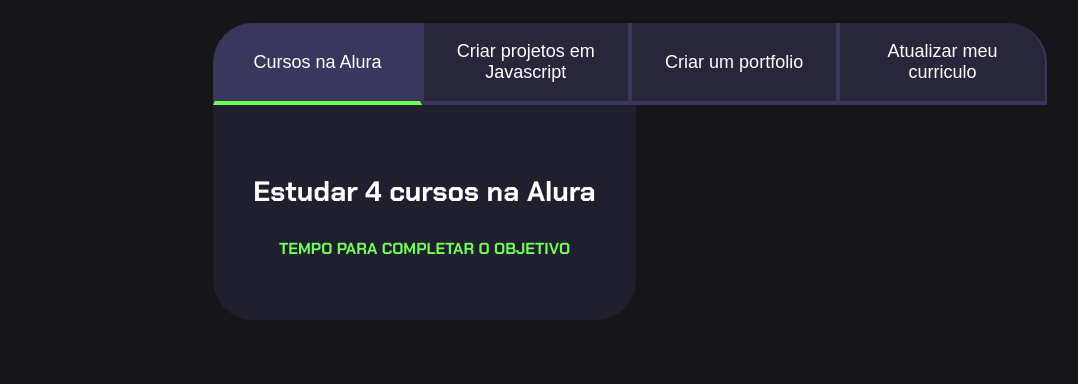
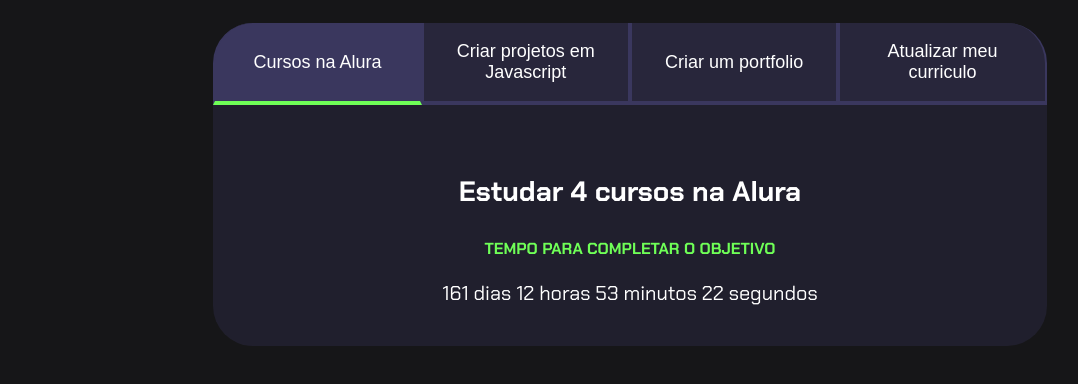
Before and after one commit to BeatryzBarbosa474/projeto-2024-2, a plain HTML site: page index.html in a window 1280 px wide. Shown: the part 80-464 px from the top of the page, without its empty margins (10-1088 px from the left). Drawn offline with Linux system fonts and the light colour scheme.

Commit message:
Add files via upload

```diff
--- a/index.html
+++ b/index.html
@@ -16,7 +16,6 @@
            <button class="botao">Criar um portfolio</button>
            <button class="botao">Atualizar meu curriculo</button>
        </div>
-       <div class="botoes">
        <div class="abas-textos">
         <div class="aba-conteudo ativo">
             <h3 class="aba-conteudo-titulo-principal">Estudar 4 cursos na Alura</h3>
--- a/main.js
+++ b/main.js
@@ -23,6 +23,7 @@
 const tempos = [tempoObjetivo1, tempoObjetivo2, tempoObjetivo3, tempoObjetivo4];
 
 
+
 function calculaTempo(tempoObjetivo) {
   let tempoAtual = new Date();
   let tempoFinal = tempoObjetivo - tempoAtual;
@@ -42,3 +43,16 @@
 
   return dias + " dias " + horas + " horas " + minutos + " minutos " + segundos + " segundos";
 }
+
+function atualizaCronometro(){
+    for (let i=0; i<contadores.length;i++){
+        contadores[i].textContent = calculaTempo(tempos[i]);
+    }
+}
+
+function comecaCronometro(){
+    atualizaCronometro();
+    setInterval(atualizaCronometro, 1000);
+}
+
+comecaCronometro();S
```
